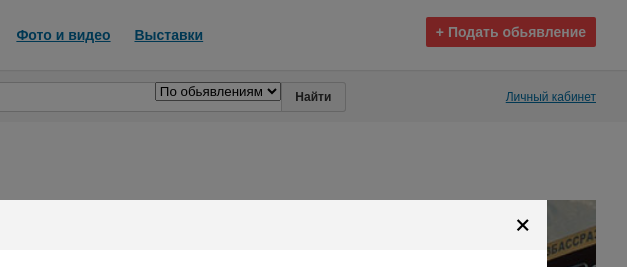
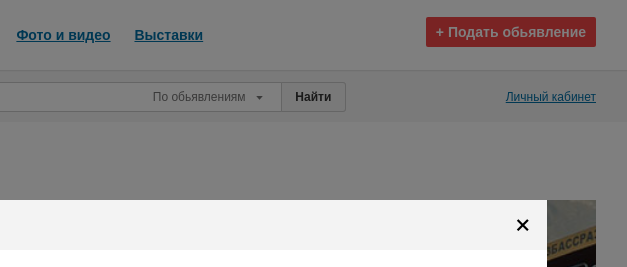
Before and after one commit to diamant1991/bilmart, a plain HTML site: page advanced search.html in a window 1280 px wide. Shown: the top 267 px of the page, 519-1146 px from the left. Drawn offline with nearby package versions, Linux system fonts and the light colour scheme.

Commit message:
advanced

```diff
--- a/advanced search.html
+++ b/advanced search.html
@@ -56,11 +56,11 @@
                     </div>
                     <div class="search-block">
                         <input type="text" class="input-search" placeholder="Поиск...">
-                        <select>
-                            <option>По обьявлениям</option>
-                            <option>select 2</option>
-                            <option>select 3</option>
-                        </select>
+                        <div class="select select-search">
+                            <a href="javascript:void(0);" class="slct search-slct">По обьявлениям</a>
+
+                            <input type="hidden" id="select">
+                         </div>
                         <input type="submit" value="Найти" class="find">
                     </div>
                     <div class="cabinet">
```
